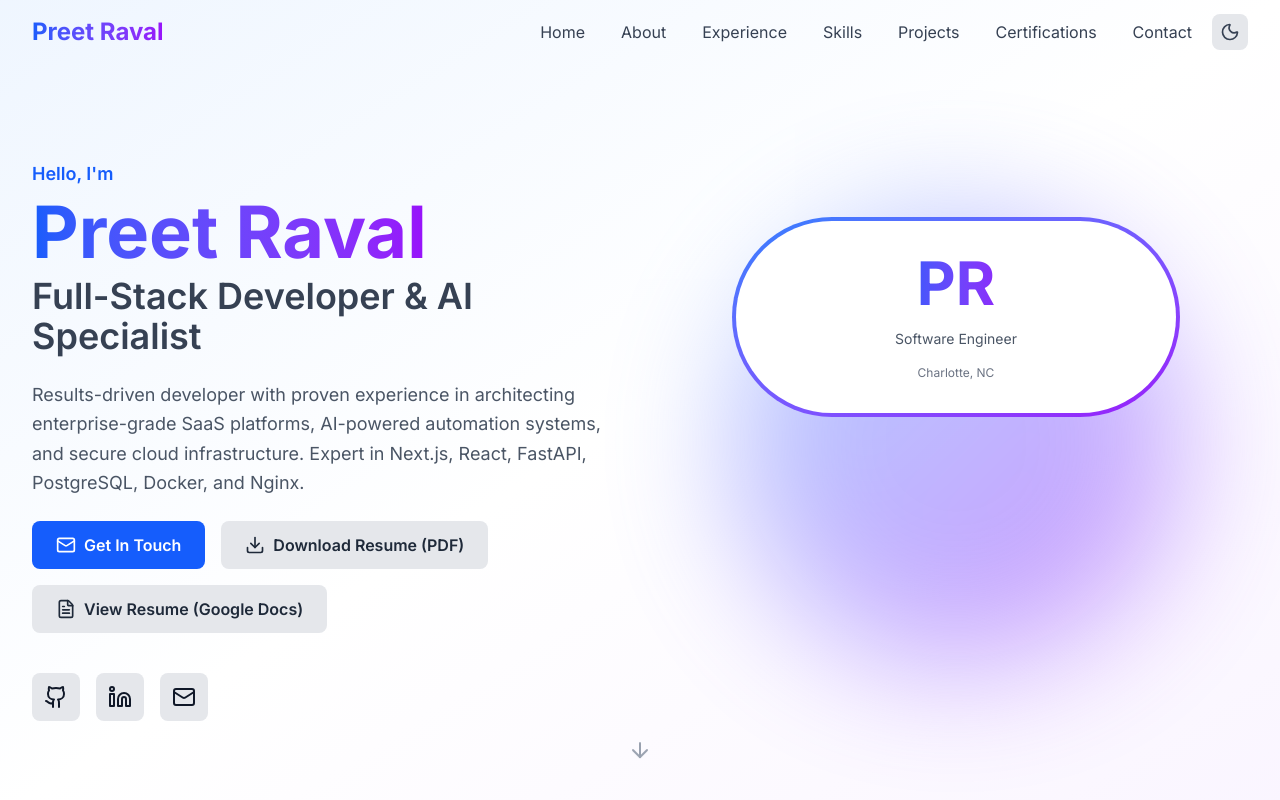
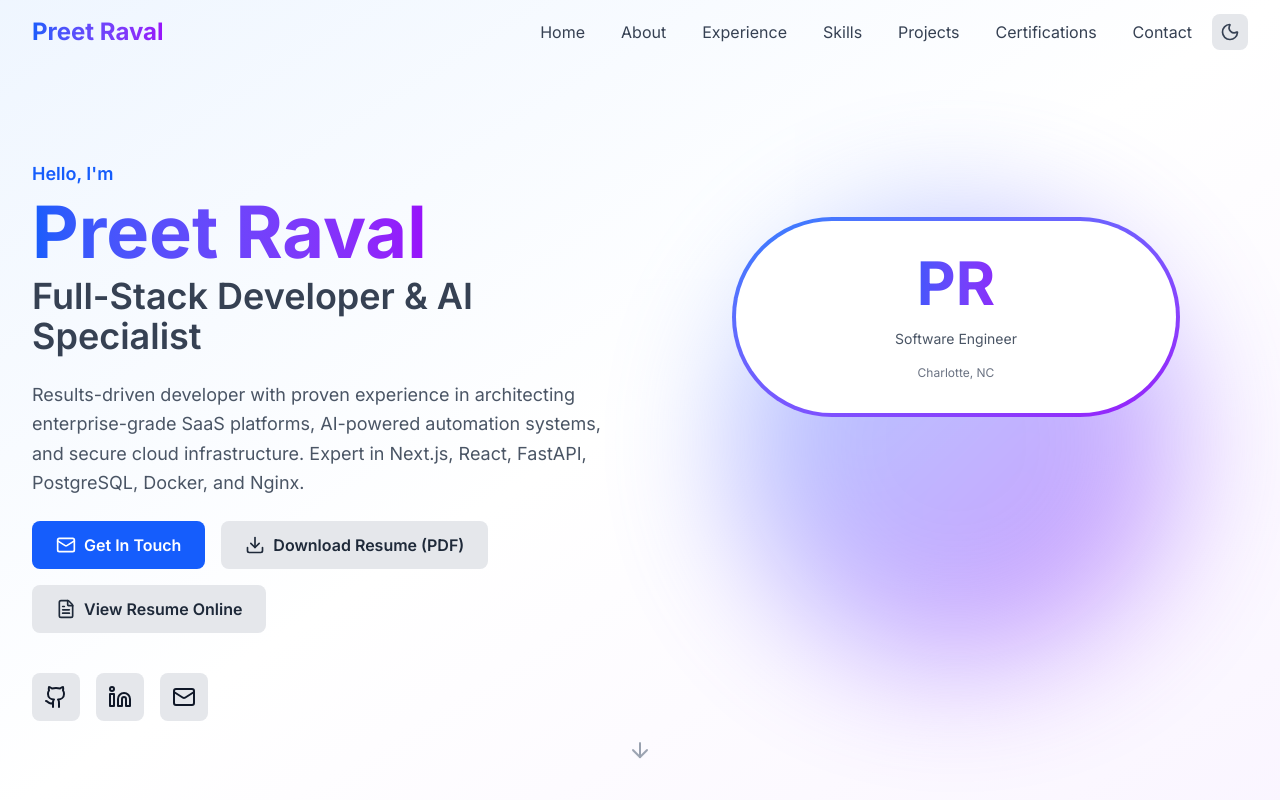
Before and after one commit to preetraval45/PreetRaval, a Next.js app: page / in a window 1280 px wide. Shown: the top 800 px of the page. Built offline with nearby package versions, Linux system fonts and the light colour scheme.

Commit message:
Update resume link to public preview

```diff
--- a/app/components/Hero.tsx
+++ b/app/components/Hero.tsx
@@ -45,13 +45,13 @@ export function Hero() {
                 Download Resume (PDF)
               </a>
               <a
-                href="https://docs.google.com/document/d/1xGM63_e86Gc0ytm-Ept8RPFpsi4hPjvoVSV23whYlqs/edit?usp=sharing"
+                href="https://docs.google.com/document/d/1xGM63_e86Gc0ytm-Ept8RPFpsi4hPjvoVSV23whYlqs/preview"
                 target="_blank"
                 rel="noopener noreferrer"
                 className="btn-secondary flex items-center gap-2"
               >
                 <FileText className="w-5 h-5" />
-                View Resume (Google Docs)
+                View Resume Online
               </a>
             </div>
 
```
